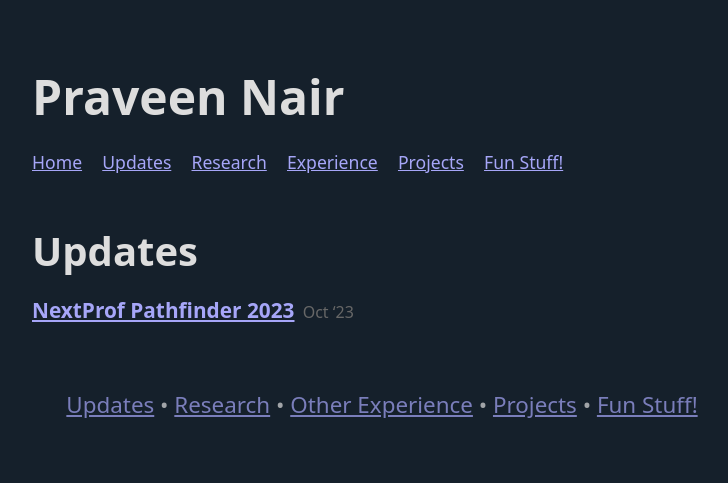
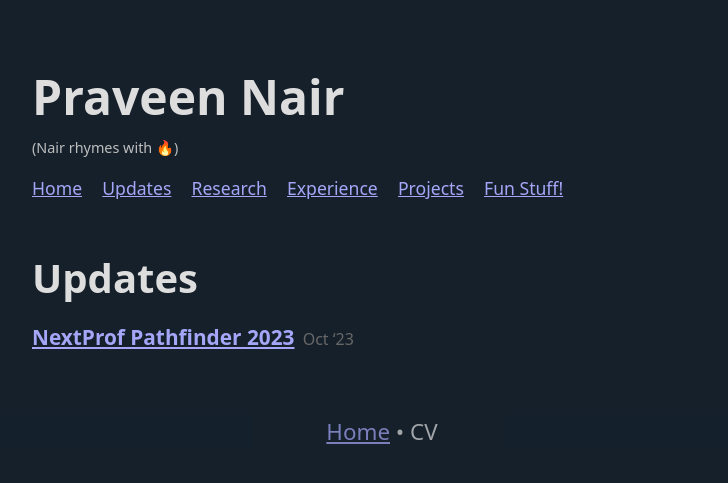
Before and after one commit to pnair7/pnair7.github.io, a Jekyll site: the page built from updates.md, in a window 1280 px wide. Shown: the top 483 px of the page, without its empty margins (258-986 px from the left). Built offline with Jekyll 4.4.1, drawn with Linux system fonts in a browser that asks for light colours.

```diff
--- a/_config.yml
+++ b/_config.yml
@@ -36,7 +36,7 @@ nav-links:
 # for the homepage image + big text next to it
 greeting_image: /assets/me.jpg
 # 100-200 characters recommended
-greeting_text: 👋 Hi, I'm Praveen! I'm a second-year master's student in Computer Science and Engineering at UC San Diego, researching machine learning fairness and the responsible use of algorithms in society.
+greeting_text: 👋 Hey! I'm Praveen, a second-year master's student in Computer Science and Engineering at UC San Diego, researching machine learning fairness and the responsible use of algorithms in society.
 
 # show blog post excerpts on blog page
 show_excerpts: false
--- a/_includes/foot.html
+++ b/_includes/foot.html
@@ -1,6 +1,6 @@
         </div>
         <div class="footer">
-            <a href = "/updates">Updates</a> • <a href="/research">Research</a> • <a href="/other_experience">Other Experience</a>  • <a href="/projects">Projects</a> • <a href="/fun">Fun Stuff!</a>
+            <a href="/index">Home</a> • CV
         </div>
     </body>
 </html>
--- a/_includes/head.html
+++ b/_includes/head.html
@@ -10,6 +10,7 @@
     <body>
         <div id="container">
             <h1 class="global-title">{{ site.title }}‍</h1>
+            <p id="name-reminder">(Nair rhymes with 🔥)</p>
             {% if site.nav-links %}
             <nav>
                 <ul>
--- a/styles/styles.scss
+++ b/styles/styles.scss
@@ -182,3 +182,9 @@ code {
   bottom: 0;
   background-color: #15202b;
 }
+
+#name-reminder {
+  line-height: 100%;
+  font-size: 0.9rem;
+  margin: 0.75rem 0;
+}
```
Also changed, not shown: index.md (+2 -2 lines), 9 other files.
